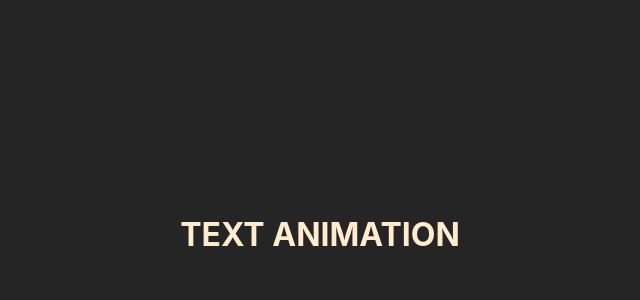
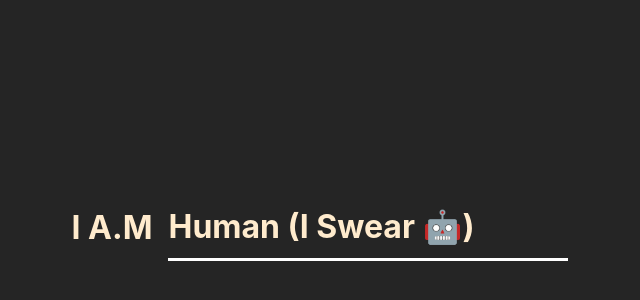
Before and after one commit to Adom7/ComponentForFun, a React (Create React App) app: page / in a window 1280 px wide. Shown: the part 166-466 px from the top of the page, without its empty margins (320-960 px from the left). Built offline with nearby package versions, Linux system fonts and the light colour scheme.

Commit message:
text animation

```diff
--- a/src/components/TextAnimation/TextAnimation.css
+++ b/src/components/TextAnimation/TextAnimation.css
@@ -19,4 +19,39 @@
     position: absolute;
     right: auto;
     top: auto;
+    display: flex;
+    flex-direction: row ;
+    height: fit-content;
+    align-items: center;
+    overflow: hidden;
+    align-items: flex-start;
 }
+
+.text-viewBox{
+    width: 400px;
+    height: 50px;
+    border-bottom: 3px solid white;
+    overflow: hidden;
+    margin-left: 1rem;
+    scroll-behavior: smooth;
+}
+
+.text-to-show {
+    display: flex;
+    flex-direction: column;
+    height: fit-content;
+}
+
+.text-to-show h1 {
+    margin-top: 0px;
+}
+
+/* .slide-up-div{
+    background-color: red;
+    animation: slideUp 5s ease-in forwards;
+}
+
+@keyframes slideUp {
+   0%{transform: translateY(0);}
+   100%{transform: translateY(-75%);}
+} */
--- a/src/components/TextAnimation/TextAnimation.jsx
+++ b/src/components/TextAnimation/TextAnimation.jsx
@@ -1,18 +1,40 @@
-import React, { Component } from 'react'
-import './TextAnimation.css'
+import React, { Component } from "react";
+import "./TextAnimation.css";
 
 export default class TextAnimation extends Component {
-    render() {
-        return (
-            <div className="text-anim-master">
-                <div className="text-anim-background">
+    componentDidMount() {
+        const elements = document.querySelectorAll('.slide-up-div h1');
+        let currentIndex = 1;
 
-                </div>
-                <div className="text-anim-content">
-                    <h1>TEXT ANIMATION </h1>
+        this.interval = setInterval(() => {
+            elements[currentIndex].scrollIntoView({ behavior: 'smooth' });
 
-                </div>
+            if (currentIndex === elements.length - 1) {
+                clearInterval(this.interval);
+            } else {
+                currentIndex++;
+            }
+        }, 2000);
+    }
+
+  render() {
+    return (
+      <div className="text-anim-master">
+        <div className="text-anim-background" />
+        <div className="text-anim-content">
+          <h1 style={{ margin: "0" }}> I A.M </h1>
+          <div className="text-viewBox">
+            <div className="text-to-show">
+              <div className="slide-up-div">
+                <h1>Creative</h1>
+                <h1>Developer</h1>
+                <h1>Human (I Swear 🤖)</h1>
+                <h1>Adlane OULD MOHAND</h1>
+              </div>
             </div>
-        )
-    }
+          </div>
+        </div>
+      </div>
+    );
+  }
 }
--- /dev/null
+++ b/src/pages/LoadingPage/LoadingPage.css
@@ -0,0 +1,14 @@
+.loading-screen-background
+{
+    background-color: var(--background-color);
+    width: 100%;
+    height: 100%;
+    animation: fadeOutLoadingScreen 2s linear 4s forwards
+}
+
+
+
+@keyframes fadeOutLoadingScreen {
+    0%{}
+    100%{opacity: 0; ; display: none ;}
+}
```
Also changed, not shown: src/pages/LoadingPage/LoadingPage.jsx (added, +24 -0 lines).
